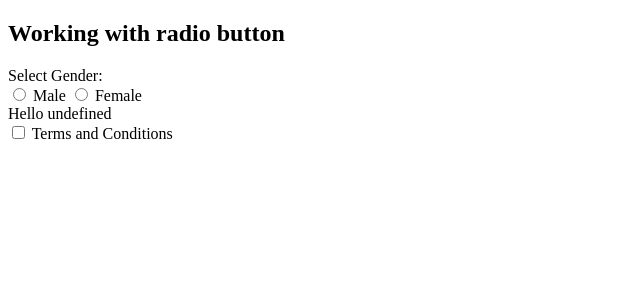
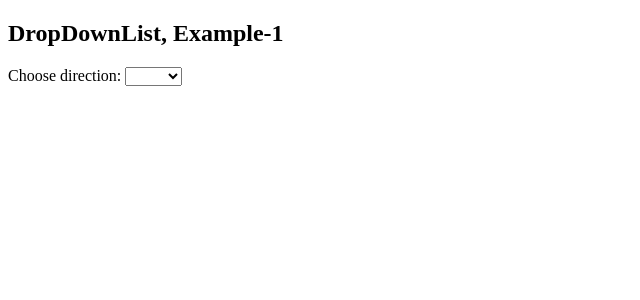
Before and after one commit to jackofalltradesprogrammer/AngularBootCamp, an Angular app: page / in a window 1280 px wide. Shown: the top 300 px of the page, without its empty margins (0-640 px from the left). Built offline with nearby package versions, Linux system fonts and the light colour scheme.

Commit message:
Testing with dropdown list using [(ngModel)]

```diff
--- a/src/app/app.component.html
+++ b/src/app/app.component.html
@@ -1,11 +1,9 @@
-<h2>Working with radio button</h2>
+<h2>DropDownList, Example-1</h2>
 
-Select Gender: <br>
-
-<input type="radio" name="gender" value='Mr.' [(ngModel)]='gender'> Male
-<input type="radio" name="gender" value='Miss. ' [(ngModel)]='gender'> Female
-<br>
-{{'Hello ' + gender}}
-<br>
-<input type="checkbox" [(ngModel)]='terms'> Terms and Conditions <br>
-{{terms}}
+Choose direction:
+<select [(ngModel)]='direction'>
+  <option value="North">North</option>
+  <option value="East">East</option>
+  <option value="West">West</option>
+  <option value="South">South</option>
+</select> {{direction}}
```
